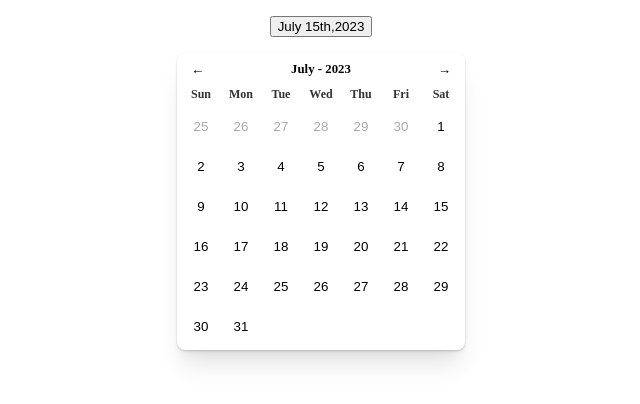
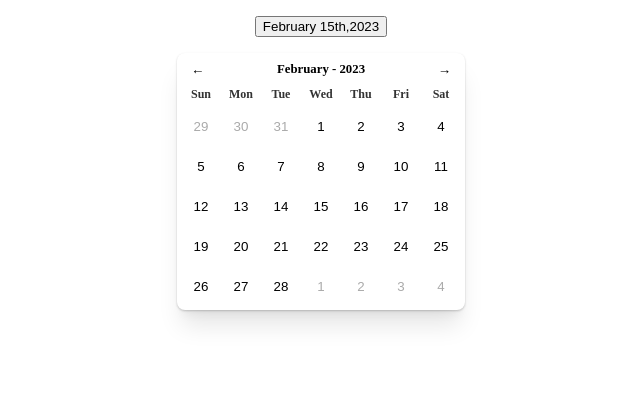
Before and after one commit to Bepis1559/Date_Picker, a React (Vite) app: page / in a window 1280 px wide. Shown: the top 404 px of the page, without its empty margins (319-959 px from the left). Built offline with nearby package versions, Linux system fonts and the light colour scheme.

Commit message:
handled dates functionality

```diff
--- a/src/components/DatePickerHeader.tsx
+++ b/src/components/DatePickerHeader.tsx
@@ -1,9 +1,11 @@
 import { format } from "date-fns";
+import { useAtom } from "jotai";
 import { ReactElement } from "react";
+import { currentDateAtom } from "../context/date";
 
 export function DatePickerHeader(): ReactElement {
-  const currentDate = new Date();
-  const formattedDate = format(currentDate, "MMMM - yyyy");
+  const [today] = useAtom(currentDateAtom);
+  const formattedDate = format(today, "MMMM - yyyy");
   return (
     <div className="date-picker-header">
       <button type="button" className="prev-month-button month-button">
--- a/src/components/Dates.tsx
+++ b/src/components/Dates.tsx
@@ -1,12 +1,8 @@
-import { ReactElement, useRef } from "react";
+import { ReactElement } from "react";
 import { useDate } from "../hooks/useDate";
 import { howManyDatesToDisplayFromNextMonth } from "../helpers/CalendarDateFunctionality";
 
 export function Dates(): ReactElement {
-  const gridColumns = useRef(7);
-  const datesInFourRowsGrid = useRef(4 * gridColumns.current);
-  const datesInFiveRowsGrid = useRef(5 * gridColumns.current);
-  const datesInSixRowsGrid = useRef(6 * gridColumns.current);
   const [
     // Sunday is 0 and Saturday is 6
     firstDateOfCurrentMonth_As_DayOfWeek,
@@ -15,16 +11,20 @@ export function Dates(): ReactElement {
     datesOfCurrentMonth,
     datesOfNextMonth,
   ] = useDate();
-  const numberOfDatesToTakeFromPrevMonth = datesOfPrevMonth.slice(
+  const datesToTakeFromPrevMonth = datesOfPrevMonth.slice(
     -firstDateOfCurrentMonth_As_DayOfWeek,
   );
   const numberOfdatesToTakeFromNextMonth = howManyDatesToDisplayFromNextMonth(
-    numberOfDatesToTakeFromPrevMonth.length,
+    datesToTakeFromPrevMonth.length,
     datesOfCurrentMonth.length,
+  );
+  const datesToTakeFromNextMonth = datesOfNextMonth.slice(
+    0,
+    numberOfdatesToTakeFromNextMonth,
   );
   return (
     <div className="date-picker-grid-dates date-picker-grid">
-      {numberOfDatesToTakeFromPrevMonth.map((date) => (
+      {datesToTakeFromPrevMonth.map((date) => (
         <button
           type="button"
           key={date}
@@ -37,14 +37,14 @@ export function Dates(): ReactElement {
           {date}
         </button>
       ))}
-      {/* {datesToTakeFromNextMonth.map((date) => (
+      {datesToTakeFromNextMonth.map((date) => (
         <button
           type="button"
           key={date}
           className="date date-picker-other-month-date">
           {date}
         </button>
-      ))} */}
+      ))}
     </div>
   );
 }
--- a/src/context/date.ts
+++ b/src/context/date.ts
@@ -1,4 +1,6 @@
 import { atom } from "jotai";
 
-const currentDate = new Date();
-export const currentDateAtom = atom(currentDate);
+const today = new Date();
+today.setFullYear(2023);
+today.setMonth(1);
+export const currentDateAtom = atom(today);
```
